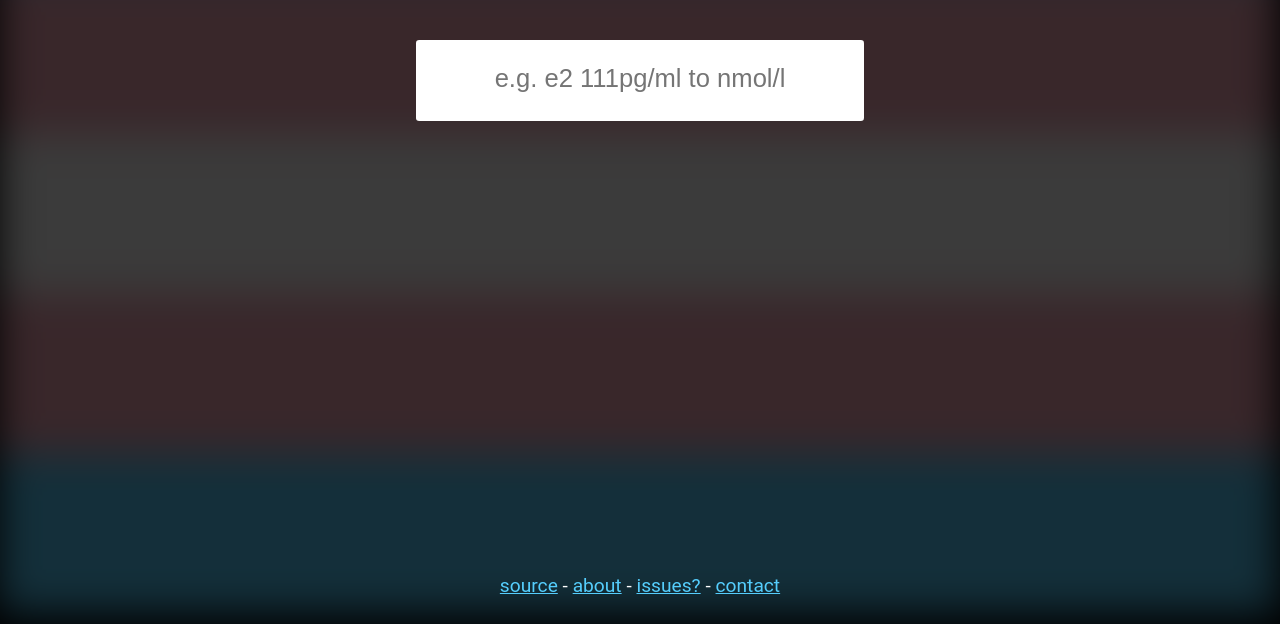
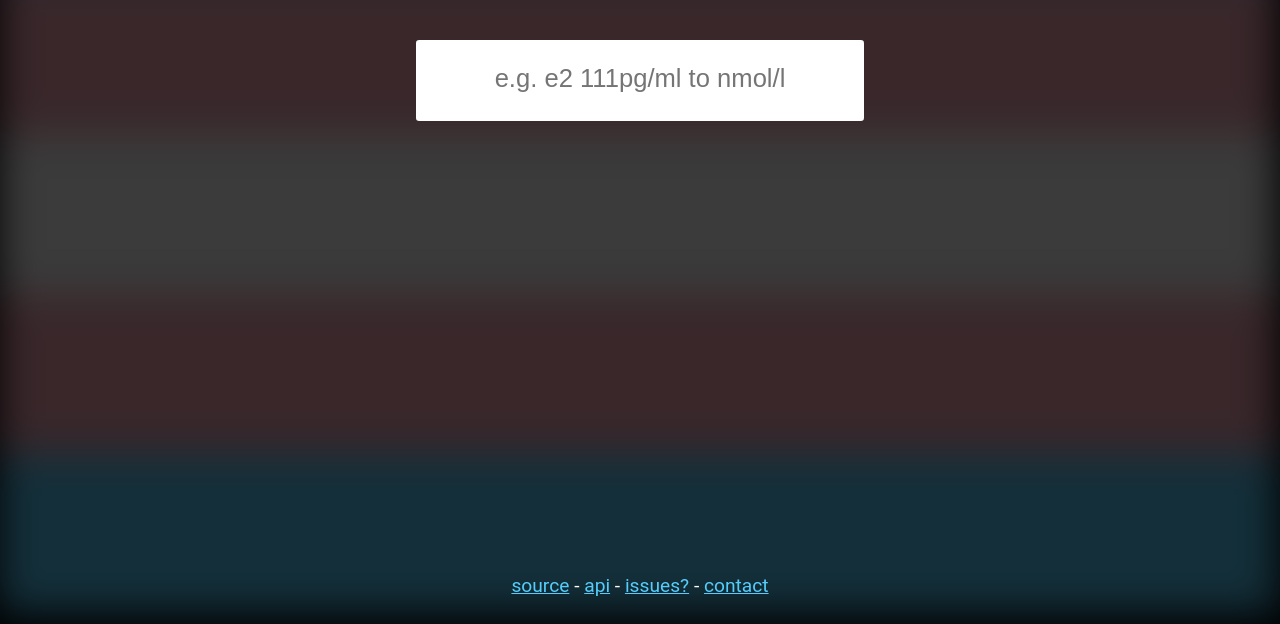
Before and after one commit to Jana-Marie/hlcc, a website built with webpack: page hlcc-web/www/index.html in a window 1280 px wide. Shown: the part 184-808 px from the top of the page. Built offline with nearby package versions, Linux system fonts and the light colour scheme; files whose address does not match are found by name.

Commit message:
added api link

```diff
--- a/hlcc-web/www/index.html
+++ b/hlcc-web/www/index.html
@@ -123,7 +123,7 @@
 		</div>
 		<div class="hormone_result" id="hormone_output">MauMau</div>
 		<div class="footer">
-			<p><a href="https://github.com/Jana-Marie/hlcc">source</a> - <a href="https://github.com/Jana-Marie/hlcc/tree/main#about-the-project">about</a> - <a href="https://github.com/Jana-Marie/hlcc/blob/main/ISSUES.md">issues?</a> - <a href="https://janamarie.dev">contact</a></p>
+			<p><a href="https://github.com/Jana-Marie/hlcc">source</a> - <a href="https://api.hlcc.haj.gf">api</a> - <a href="https://github.com/Jana-Marie/hlcc/blob/main/ISSUES.md">issues?</a> - <a href="https://janamarie.dev">contact</a></p>
 		</div>
 	</body>
 </html>
```
